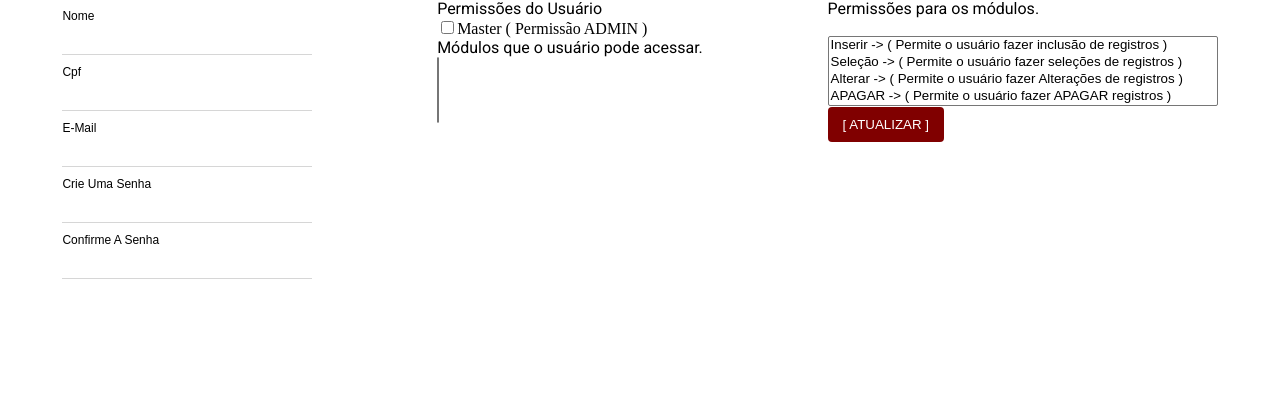
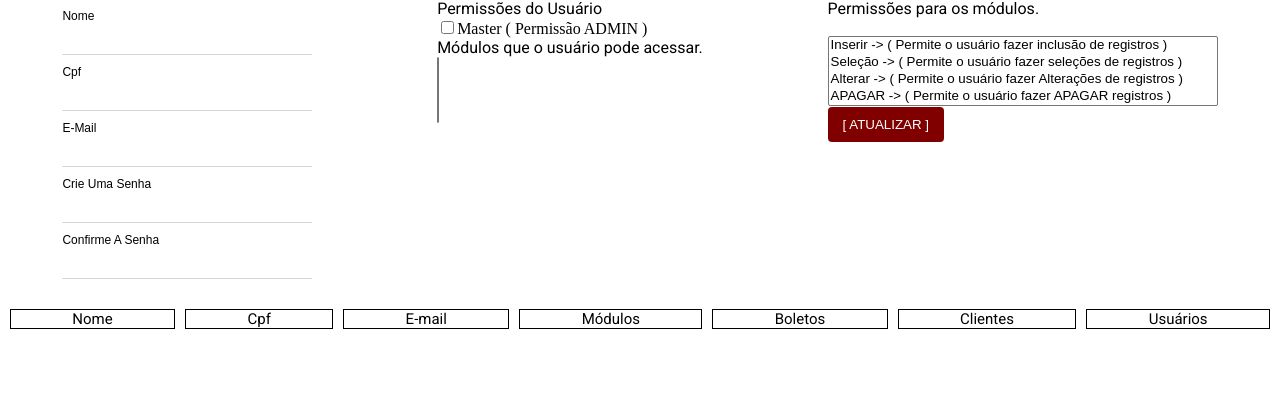
Before and after one commit to paulocorazim/project-castanheiro, a PHP site: page /pages/users.html in a window 1280 px wide. Shown: the part 86-501 px from the top of the page. Run offline with PHP 8.4, Linux system fonts and the light colour scheme; some libraries are stand-ins or nearby versions.

Commit message:
Planilha

```diff
--- a/css/style.css
+++ b/css/style.css
@@ -161,7 +161,7 @@ ul {
 .useroption ul ul {
     position: absolute;
     visibility: hidden;
-    margin-top: 12px;
+    margin-top: 6px;
     border: solid 1px black;
 }
 .useroption ul li:hover ul {
@@ -266,6 +266,27 @@ button[type=submit]{
     border-radius: 4px;
 }
 
+.grid-container {
+    display: grid;
+    grid-template-columns: auto auto auto auto auto auto auto;
+    grid-gap: 10px;
+    padding: 10px;
+  }
+
+  .grid-container > div {
+    background-color: rgba(255, 255, 255, 0.8);
+    border: 1px solid black;
+    text-align: center;
+    font-size: 15px;
+    font-family: 'Roboto';
+  }
+
+ /* .item_p_1 {
+      grid-column-start: 1;
+      grid-column-end: 4;
+  }
+
+*/
 /* Alerta Erro----------------------------------------------- */
 
 /* Geral */
--- a/pages/users.html
+++ b/pages/users.html
@@ -72,4 +72,15 @@
         </div>
     </div>
 
+    <div class="grid-container">
+        <div class="item1"><span>Nome</span></div>
+        <div class="item2"><span>Cpf</span></div>
+        <div class="item3"><span>E-mail</span></div>
+        <div class="item4"><span>Módulos</span></div>
+        <div class="item5"><span>Boletos</span></div>
+        <div class="item6"><span>Clientes</span></div>
+        <div class="item7"><span>Usuários</span></div>
+    </div>
+
+
     </body>
```
Also changed, not shown: class/class.ScreenUsers.php (+11 -0 lines).
